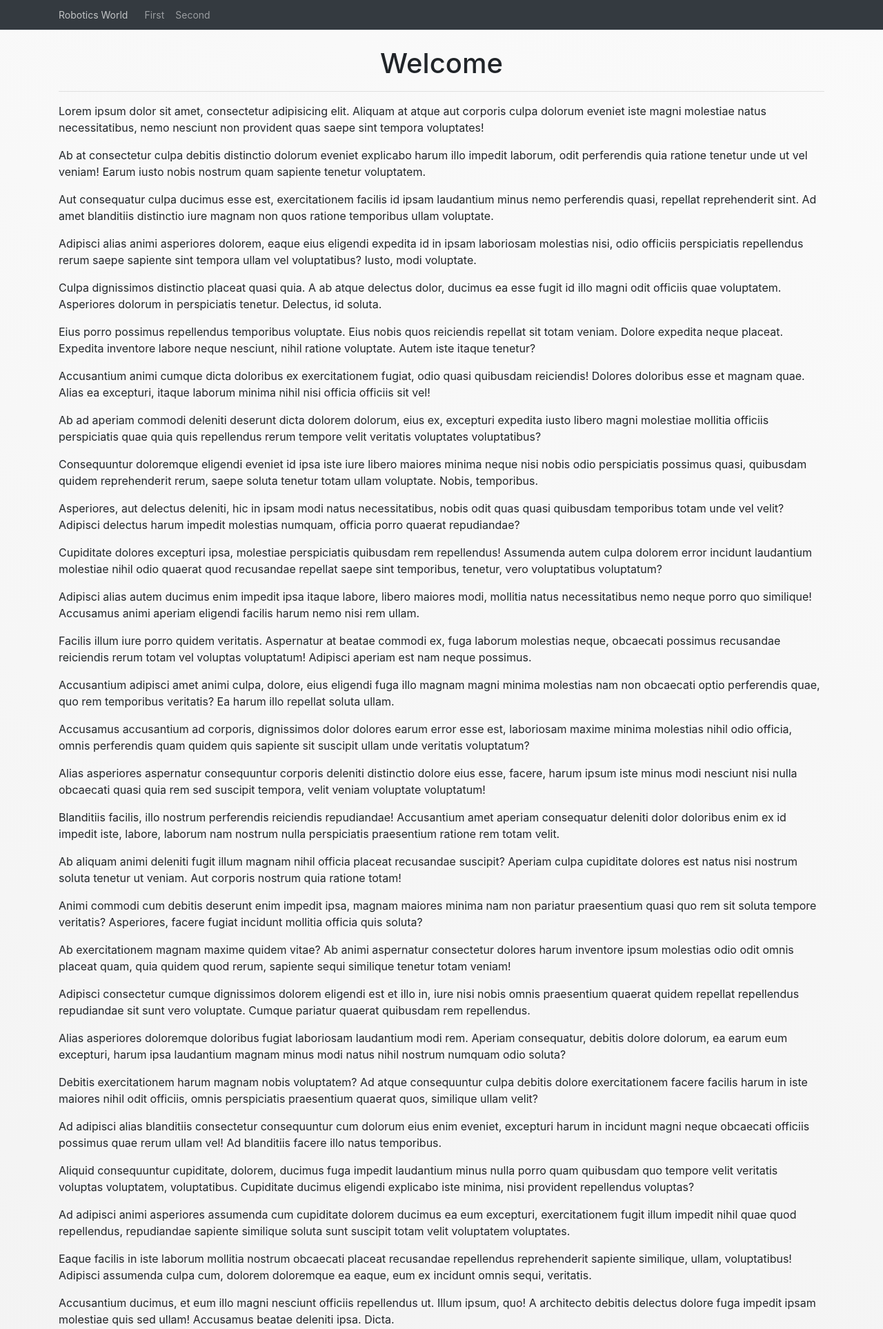
After one commit to liannoi/robotics-world, a PHP site: page / in a window 1280 px wide. The commit adds this page. Shown: the top 1927 px of the page at 69% size. Run offline with PHP 8.4, Linux system fonts and the light colour scheme.

Commit message:
Basic layout is described

```diff
--- a/docker-compose.yml
+++ b/docker-compose.yml
@@ -4,13 +4,13 @@ services:
 
   php:
     build:
-      context: php
+      context: .docker/php
     networks:
       - default
     ports:
       - "81:80"
     volumes:
-      - ./app:/var/www/html
+      - ./src:/var/www/html
     depends_on:
       - mariadb
 
@@ -21,7 +21,7 @@ services:
     ports:
       - "3306:3306"
     volumes:
-      - ./databases/mariadb:/var/lib/mysql
+      - ./db/mariadb:/var/lib/mysql
     environment:
       MYSQL_ROOT_PASSWORD: root
       MYSQL_DATABASE: testdb
--- /dev/null
+++ b/src/index.php
@@ -0,0 +1,11 @@
+<?php
+
+require "presentation/controllers/PageController.php";
+
+use RoboticsWorld\Presentation\Controllers\PageController;
+
+(function () {
+    session_start();
+    $page = new PageController();
+    $page->load();
+})();
--- /dev/null
+++ b/src/presentation/components/app/app.component.css
@@ -0,0 +1,11 @@
+body {
+  -webkit-font-smoothing: antialiased;
+  font-family: -apple-system, Helvetica Neue, Segoe UI, Adobe Garamond Pro, sans-serif;
+  background: -webkit-gradient(linear, right top, left bottom, from(#fafafa), to(#efefef));
+  margin-bottom: 65px;
+}
+
+html {
+  position: relative;
+  min-height: 100%;
+}
--- a/app/index.php
+++ b/src/presentation/components/app/app.component.php
@@ -6,20 +6,27 @@
     <meta name="viewport"
           content="width=device-width, user-scalable=no, initial-scale=1.0, maximum-scale=1.0, minimum-scale=1.0">
     <meta http-equiv="X-UA-Compatible" content="ie=edge">
-    <title>Robotics World</title>
+    <title><?= $this->title ?> - Robotics World</title>
     <link rel="stylesheet" href="https://stackpath.bootstrapcdn.com/bootstrap/4.5.2/css/bootstrap.min.css"
           integrity="sha384-JcKb8q3iqJ61gNV9KGb8thSsNjpSL0n8PARn9HuZOnIxN0hoP+VmmDGMN5t9UJ0Z" crossorigin="anonymous">
+    <link rel="stylesheet" href="presentation/components/nav-top-menu/nav-top-menu.component.css">
+    <link rel="stylesheet" href="presentation/components/nav-footer/nav-footer.component.css">
+    <link rel="stylesheet" href="presentation/components/app/app.component.css">
 </head>
 
 <body>
+<?php
+include 'presentation/components/nav-top-menu/nav-top-menu.component.php' ?>
+
 <div class="container">
-    <div class="row">
-        <div class="col-sm-12">
-            <h1 class="mt-5">Robotics World</h1>
-            <hr>
-        </div>
-    </div>
+    <main role="main">
+        <?php
+        include $this->content ?>
+    </main>
 </div>
+
+<?php
+include 'presentation/components/nav-footer/nav-footer.component.php' ?>
 
 <script src="https://code.jquery.com/jquery-3.5.1.slim.min.js"
         integrity="sha384-DfXdz2htPH0lsSSs5nCTpuj/zy4C+OGpamoFVy38MVBnE+IbbVYUew+OrCXaRkfj"
--- /dev/null
+++ b/src/presentation/components/nav-footer/nav-footer.component.css
@@ -0,0 +1,6 @@
+.footer {
+  background-color: #f5f5f7;
+  position: absolute;
+  bottom: 0;
+  width: 100%;
+}
--- /dev/null
+++ b/src/presentation/components/nav-footer/nav-footer.component.php
@@ -0,0 +1,9 @@
+<footer class="py-2 pt-2 border-top footer">
+    <div class="container-fluid">
+        <div class="row">
+            <div class="col-12 col-md">
+                <p class="text-center text-dark">&copy; 2020 Maksym Liannoi</p>
+            </div>
+        </div>
+    </div>
+</footer>
--- /dev/null
+++ b/src/presentation/components/nav-top-menu/nav-top-menu.component.css
@@ -0,0 +1,28 @@
+@media (min-width: 576px) {
+  .navbar {
+    max-height: 44px;
+  }
+}
+
+.box-shadow {
+  box-shadow: 0 .25rem .75rem rgba(0, 0, 0, .05);
+}
+
+.navbar-brand {
+  transition: opacity 0.3s cubic-bezier(0.25, 0.1, 0.25, 1);
+  -webkit-tap-highlight-color: transparent;
+  opacity: 0.7;
+}
+
+.navbar-brand:hover {
+  opacity: 1;
+}
+
+.navbar {
+  background-color: #333333;
+}
+
+.navbar a {
+  font-size: 14px;
+  line-height: 44px;
+}
--- /dev/null
+++ b/src/presentation/components/nav-top-menu/nav-top-menu.component.php
@@ -0,0 +1,30 @@
+<header>
+    <nav class="navbar navbar-expand-sm navbar-dark bg-dark border-bottom">
+        <div class="container">
+            <a class="navbar-brand" href="/">Robotics World</a>
+
+            <button class="navbar-toggler" type="button" data-toggle="collapse" data-target="#headerMenu"
+                    aria-controls="headerMenu" aria-expanded="false" aria-label="Toggle navigation">
+                <span class="navbar-toggler-icon"></span>
+            </button>
+
+            <div class="navbar-collapse collapse d-sm-inline-flex" id="headerMenu">
+                <ul class="navbar-nav mr-auto">
+                    <li class="nav-item">
+                        <a class="nav-link" href="#">First</a>
+                    </li>
+                    <li class="nav-item">
+                        <a class="nav-link" href="#">Second</a>
+                    </li>
+                </ul>
+
+                <!-- right-side -->
+                <!--<ul class="navbar-nav ml-auto">
+                  <li class="nav-item">
+                    <a [routerLinkActive]="['active']" [routerLink]="['/home-admin/home']" class="nav-link">Admin</a>
+                  </li>
+                </ul>-->
+            </div>
+        </div>
+    </nav>
+</header>
--- /dev/null
+++ b/src/presentation/controllers/PageController.php
@@ -0,0 +1,48 @@
+<?php
+
+namespace RoboticsWorld\Presentation\Controllers;
+
+class PageController
+{
+    private $user;
+    private $names;
+    private $title;
+    private $id;
+    private $content;
+    private $template;
+
+    public function __construct()
+    {
+        $this->id = $this->get_id();
+        $this->user = $this->get_user();
+        $this->names = require "presentation/names.php";
+        $this->title = $this->names[$this->id];
+        $this->content = "presentation/pages/{$this->id}.php";
+        $this->template = "presentation/components/app/app.component.php";
+    }
+
+    public function load()
+    {
+        include $this->template;
+    }
+
+    private function get_id(): string
+    {
+        if (isset($_GET["id"])) {
+            return $_GET["id"];
+        }
+
+        return "main";
+    }
+
+    private function get_user()
+    {
+        if (isset($_SESSION["user"])) {
+            return $_SESSION["user"];
+        } elseif (isset($_COOKIE["user"])) {
+            return $_COOKIE["user"];
+        }
+
+        return "Гость";
+    }
+}
--- /dev/null
+++ b/src/presentation/names.php
@@ -0,0 +1,14 @@
+<?php
+
+return [
+    "main" => "Главная",
+    "news" => "Новости",
+    "about" => "Про сайт",
+    "contacts" => "Контакты",
+    "entry" => "Вход",
+    "entry_res" => "Отчет о входе",
+    "register" => "Регистрация",
+    "register_res" => "Отчет о регистрации",
+    "exit" => "Выход",
+    "profile" => "Профиль"
+];
--- /dev/null
+++ b/src/presentation/pages/main.php
@@ -0,0 +1,157 @@
+<div class="row">
+    <div class="col-sm-12">
+        <h1 class="mt-4 text-center">Welcome</h1>
+        <hr>
+    </div>
+</div>
+
+<div class="row">
+    <div class="col-sm-12 mb-4">
+        <p>Lorem ipsum dolor sit amet, consectetur adipisicing elit. Aliquam at atque aut corporis culpa dolorum eveniet
+            iste magni molestiae natus necessitatibus, nemo nesciunt non provident quas saepe sint tempora
+            voluptates!</p>
+        <p>Ab at consectetur culpa debitis distinctio dolorum eveniet explicabo harum illo impedit laborum, odit
+            perferendis quia ratione tenetur unde ut vel veniam! Earum iusto nobis nostrum quam sapiente tenetur
+            voluptatem.</p>
+        <p>Aut consequatur culpa ducimus esse est, exercitationem facilis id ipsam laudantium minus nemo perferendis
+            quasi, repellat reprehenderit sint. Ad amet blanditiis distinctio iure magnam non quos ratione temporibus
+            ullam voluptate.</p>
+        <p>Adipisci alias animi asperiores dolorem, eaque eius eligendi expedita id in ipsam laboriosam molestias nisi,
+            odio officiis perspiciatis repellendus rerum saepe sapiente sint tempora ullam vel voluptatibus? Iusto, modi
+            voluptate.</p>
+        <p>Culpa dignissimos distinctio placeat quasi quia. A ab atque delectus dolor, ducimus ea esse fugit id illo
+            magni odit officiis quae voluptatem. Asperiores dolorum in perspiciatis tenetur. Delectus, id soluta.</p>
+        <p>Eius porro possimus repellendus temporibus voluptate. Eius nobis quos reiciendis repellat sit totam veniam.
+            Dolore expedita neque placeat. Expedita inventore labore neque nesciunt, nihil ratione voluptate. Autem iste
+            itaque tenetur?</p>
+        <p>Accusantium animi cumque dicta doloribus ex exercitationem fugiat, odio quasi quibusdam reiciendis! Dolores
+            doloribus esse et magnam quae. Alias ea excepturi, itaque laborum minima nihil nisi officia officiis sit
+            vel!</p>
+        <p>Ab ad aperiam commodi deleniti deserunt dicta dolorem dolorum, eius ex, excepturi expedita iusto libero magni
+            molestiae mollitia officiis perspiciatis quae quia quis repellendus rerum tempore velit veritatis voluptates
+            voluptatibus?</p>
+        <p>Consequuntur doloremque eligendi eveniet id ipsa iste iure libero maiores minima neque nisi nobis odio
+            perspiciatis possimus quasi, quibusdam quidem reprehenderit rerum, saepe soluta tenetur totam ullam
+            voluptate. Nobis, temporibus.</p>
+        <p>Asperiores, aut delectus deleniti, hic in ipsam modi natus necessitatibus, nobis odit quas quasi quibusdam
+            temporibus totam unde vel velit? Adipisci delectus harum impedit molestias numquam, officia porro quaerat
+            repudiandae?</p>
+        <p>Cupiditate dolores excepturi ipsa, molestiae perspiciatis quibusdam rem repellendus! Assumenda autem culpa
+            dolorem error incidunt laudantium molestiae nihil odio quaerat quod recusandae repellat saepe sint
+            temporibus, tenetur, vero voluptatibus voluptatum?</p>
+        <p>Adipisci alias autem ducimus enim impedit ipsa itaque labore, libero maiores modi, mollitia natus
+            necessitatibus nemo neque porro quo similique! Accusamus animi aperiam eligendi facilis harum nemo nisi rem
+            ullam.</p>
+        <p>Facilis illum iure porro quidem veritatis. Aspernatur at beatae commodi ex, fuga laborum molestias neque,
+            obcaecati possimus recusandae reiciendis rerum totam vel voluptas voluptatum! Adipisci aperiam est nam neque
+            possimus.</p>
+        <p>Accusantium adipisci amet animi culpa, dolore, eius eligendi fuga illo magnam magni minima molestias nam non
+            obcaecati optio perferendis quae, quo rem temporibus veritatis? Ea harum illo repellat soluta ullam.</p>
+        <p>Accusamus accusantium ad corporis, dignissimos dolor dolores earum error esse est, laboriosam maxime minima
+            molestias nihil odio officia, omnis perferendis quam quidem quis sapiente sit suscipit ullam unde veritatis
+            voluptatum?</p>
+        <p>Alias asperiores aspernatur consequuntur corporis deleniti distinctio dolore eius esse, facere, harum ipsum
+            iste minus modi nesciunt nisi nulla obcaecati quasi quia rem sed suscipit tempora, velit veniam voluptate
+            voluptatum!</p>
+        <p>Blanditiis facilis, illo nostrum perferendis reiciendis repudiandae! Accusantium amet aperiam consequatur
+            deleniti dolor doloribus enim ex id impedit iste, labore, laborum nam nostrum nulla perspiciatis praesentium
+            ratione rem totam velit.</p>
+        <p>Ab aliquam animi deleniti fugit illum magnam nihil officia placeat recusandae suscipit? Aperiam culpa
+            cupiditate dolores est natus nisi nostrum soluta tenetur ut veniam. Aut corporis nostrum quia ratione
+            totam!</p>
+        <p>Animi commodi cum debitis deserunt enim impedit ipsa, magnam maiores minima nam non pariatur praesentium
+            quasi quo rem sit soluta tempore veritatis? Asperiores, facere fugiat incidunt mollitia officia quis
+            soluta?</p>
+        <p>Ab exercitationem magnam maxime quidem vitae? Ab animi aspernatur consectetur dolores harum inventore ipsum
+            molestias odio odit omnis placeat quam, quia quidem quod rerum, sapiente sequi similique tenetur totam
+            veniam!</p>
+        <p>Adipisci consectetur cumque dignissimos dolorem eligendi est et illo in, iure nisi nobis omnis praesentium
+            quaerat quidem repellat repellendus repudiandae sit sunt vero voluptate. Cumque pariatur quaerat quibusdam
+            rem repellendus.</p>
+        <p>Alias asperiores doloremque doloribus fugiat laboriosam laudantium modi rem. Aperiam consequatur, debitis
+            dolore dolorum, ea earum eum excepturi, harum ipsa laudantium magnam minus modi natus nihil nostrum numquam
+            odio soluta?</p>
+        <p>Debitis exercitationem harum magnam nobis voluptatem? Ad atque consequuntur culpa debitis dolore
+            exercitationem facere facilis harum in iste maiores nihil odit officiis, omnis perspiciatis praesentium
+            quaerat quos, similique ullam velit?</p>
+        <p>Ad adipisci alias blanditiis consectetur consequuntur cum dolorum eius enim eveniet, excepturi harum in
+            incidunt magni neque obcaecati officiis possimus quae rerum ullam vel! Ad blanditiis facere illo natus
+            temporibus.</p>
+        <p>Aliquid consequuntur cupiditate, dolorem, ducimus fuga impedit laudantium minus nulla porro quam quibusdam
+            quo tempore velit veritatis voluptas voluptatem, voluptatibus. Cupiditate ducimus eligendi explicabo iste
+            minima, nisi provident repellendus voluptas?</p>
+        <p>Ad adipisci animi asperiores assumenda cum cupiditate dolorem ducimus ea eum excepturi, exercitationem fugit
+            illum impedit nihil quae quod repellendus, repudiandae sapiente similique soluta sunt suscipit totam velit
+            voluptatem voluptates.</p>
+        <p>Eaque facilis in iste laborum mollitia nostrum obcaecati placeat recusandae repellendus reprehenderit
+            sapiente similique, ullam, voluptatibus! Adipisci assumenda culpa cum, dolorem doloremque ea eaque, eum ex
+            incidunt omnis sequi, veritatis.</p>
+        <p>Accusantium ducimus, et eum illo magni nesciunt officiis repellendus ut. Illum ipsum, quo! A architecto
+            debitis delectus dolore fuga impedit ipsam molestiae quis sed ullam! Accusamus beatae deleniti ipsa.
+            Dicta.</p>
+        <p>Ad aspernatur assumenda, at commodi cum cupiditate dolore doloribus ducimus ea esse harum labore laboriosam
+            minus modi nisi nobis officiis, perspiciatis quaerat reiciendis reprehenderit sit sunt tempora, tempore
+            totam velit?</p>
+        <p>Alias autem blanditiis consequuntur, cumque, deleniti error incidunt iste iure laborum, libero nemo nulla
+            pariatur rem repellat voluptas? Adipisci assumenda aut illo labore nostrum quidem quos recusandae sapiente
+            sunt vitae?</p>
+        <p>Accusantium beatae distinctio, enim est explicabo molestiae neque nesciunt quidem rerum tempore temporibus,
+            totam unde veniam! Dignissimos ex fugit harum libero nemo neque quae, repellat. Debitis dolores nemo numquam
+            possimus!</p>
+        <p>Aperiam asperiores iure porro tempore! A accusamus assumenda beatae commodi cupiditate eaque error est id
+            incidunt iusto labore molestias natus, soluta. Dolorum explicabo facere voluptatibus. Excepturi omnis quia
+            vel veniam.</p>
+        <p>Ab accusamus asperiores aspernatur blanditiis commodi corporis cupiditate deleniti dolore earum incidunt
+            inventore, ipsam, laborum magnam maiores omnis perferendis provident quae quaerat quasi ratione saepe
+            suscipit voluptas voluptatem. Iure, quos.</p>
+        <p>Assumenda cupiditate, doloremque, doloribus earum eos et excepturi labore laudantium maiores minima molestias
+            nam natus nesciunt obcaecati odit placeat provident quo quos recusandae repellat reprehenderit tenetur ullam
+            veniam vero voluptates.</p>
+        <p>Ab ad eos iure iusto quas quia similique vero. Dolorum fugit iusto, necessitatibus suscipit voluptas
+            voluptatum. Ad corporis, doloremque dolores harum, impedit libero nesciunt nulla optio pariatur voluptatem
+            voluptates voluptatum.</p>
+        <p>Deleniti quis, veritatis. Aperiam at minima natus praesentium quaerat quo ratione repellendus repudiandae
+            saepe voluptatibus. Architecto eveniet exercitationem impedit magnam modi nesciunt officiis quo quos
+            repellendus rerum soluta, veniam, veritatis.</p>
+        <p>Doloremque earum esse harum id minus nihil, odio optio reprehenderit repudiandae, sed temporibus vero? Ab
+            iusto laudantium, magnam minus nam provident repellat repellendus. Consequuntur labore quos ratione
+            reiciendis vero voluptatem?</p>
+        <p>At blanditiis culpa eaque minima nihil? Deleniti ipsam magnam nisi non tempora. Animi commodi delectus enim
+            et eveniet ex, facere fugiat ipsam mollitia natus, necessitatibus numquam ut vero voluptatem
+            voluptatibus?</p>
+        <p>A alias, asperiores consectetur doloribus ea fugit nesciunt rerum sequi unde voluptatibus. A adipisci
+            architecto molestias neque tempore. Animi ducimus eveniet facere, officia officiis omnis sequi suscipit
+            temporibus tenetur voluptatibus!</p>
+        <p>Alias amet animi commodi consectetur deleniti eius exercitationem illum ipsam laudantium molestiae, quidem
+            quo rem saepe sequi, ut velit voluptatibus. Commodi cumque dolorum modi nostrum perferendis quisquam sit
+            soluta voluptates!</p>
+        <p>Aperiam est necessitatibus nobis rerum soluta? Autem, commodi delectus! Aut commodi cum cumque dolor, fuga
+            fugit libero magnam mollitia perspiciatis possimus quaerat quia quisquam repellat repellendus reprehenderit
+            suscipit tempore temporibus!</p>
+        <p>Autem beatae cupiditate deleniti enim inventore iste laborum molestiae molestias nisi officia placeat, quia
+            rem repellat repudiandae sit suscipit tempora totam veniam voluptas voluptate voluptatem voluptates
+            voluptatibus voluptatum. Sequi, tempora!</p>
+        <p>Quod rem repudiandae sunt voluptatem. Asperiores dolore esse fugit nam nulla obcaecati officia, repudiandae
+            rerum similique sunt! Architecto, culpa cumque, debitis labore laborum magni modi quos, saepe totam ut
+            veritatis.</p>
+        <p>Aperiam architecto asperiores distinctio dolore earum eveniet excepturi expedita facere impedit, molestiae
+            nisi odio officiis perspiciatis quidem quos recusandae sunt suscipit vel vitae voluptates! Ad aperiam itaque
+            quia rerum sequi.</p>
+        <p>Ad nisi quasi ratione temporibus. Asperiores distinctio error esse laborum minima quos reiciendis sequi unde
+            voluptates. Ab architecto at, dicta doloribus esse eum ipsum minima non, praesentium saepe totam ut!</p>
+        <p>Accusantium dicta ducimus error perferendis quasi quibusdam sed ullam, ut. Adipisci consectetur ducimus, est
+            eveniet ipsa itaque magnam non officiis, porro quae repellendus similique sunt velit vero voluptate. Est,
+            recusandae.</p>
+        <p>Ab accusamus aperiam commodi consectetur fugiat laborum necessitatibus nemo obcaecati quae, quidem quo quod,
+            sequi! Assumenda doloremque, eaque est officia omnis quam rerum temporibus? Dolore facere id illo sequi
+            voluptates?</p>
+        <p>A accusamus adipisci architecto asperiores cumque deserunt dicta distinctio ducimus eum eveniet expedita
+            fugit hic illo in incidunt laudantium magnam nam neque nobis nostrum, numquam optio quisquam ullam voluptas
+            voluptatem!</p>
+        <p>A amet aspernatur enim illum ipsum maiores maxime minima qui quia rem, repellat, suscipit, velit voluptate!
+            Animi consequatur necessitatibus numquam quidem. Laudantium libero quas quibusdam vitae voluptate! Facilis
+            fugit, minima!</p>
+        <p>Aut corporis dolorum et excepturi ipsa iste, labore, magnam maxime molestiae nihil odio possimus quia
+            repellat reprehenderit, ut! Ab cum cumque dolore earum et facere labore magni, odit ratione ut.</p>
+    </div>
+</div>
```
Also changed, not shown: .docker/php/xdebug.ini (renamed from php/xdebug.ini), 3 other files.
